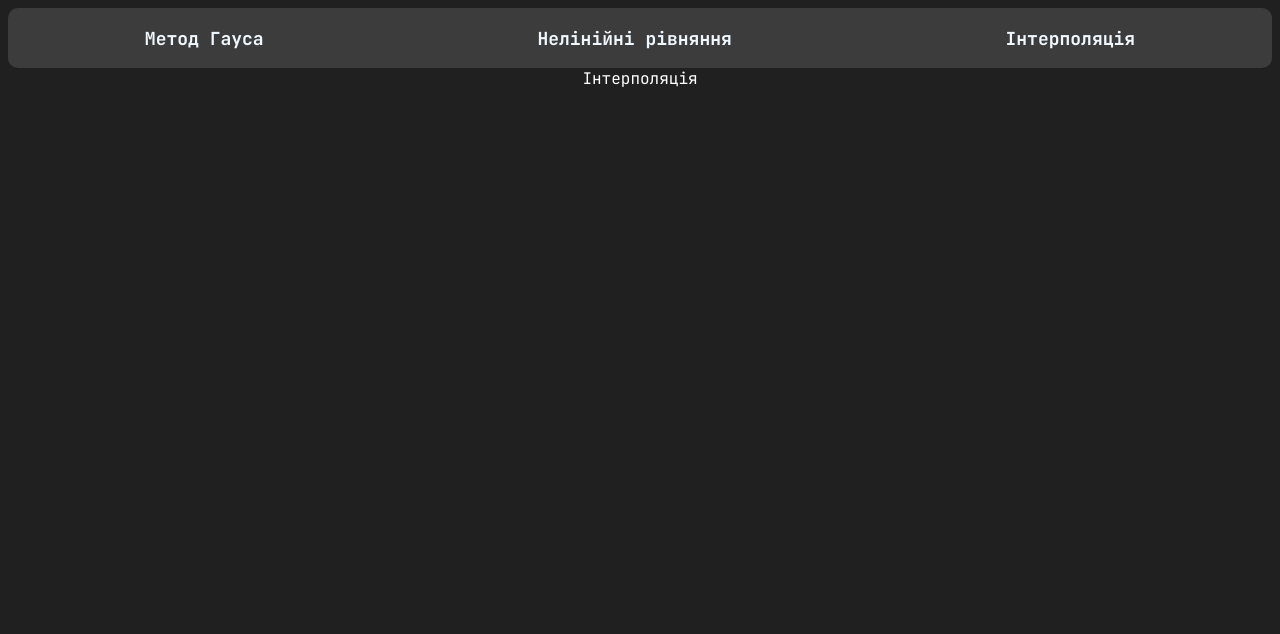
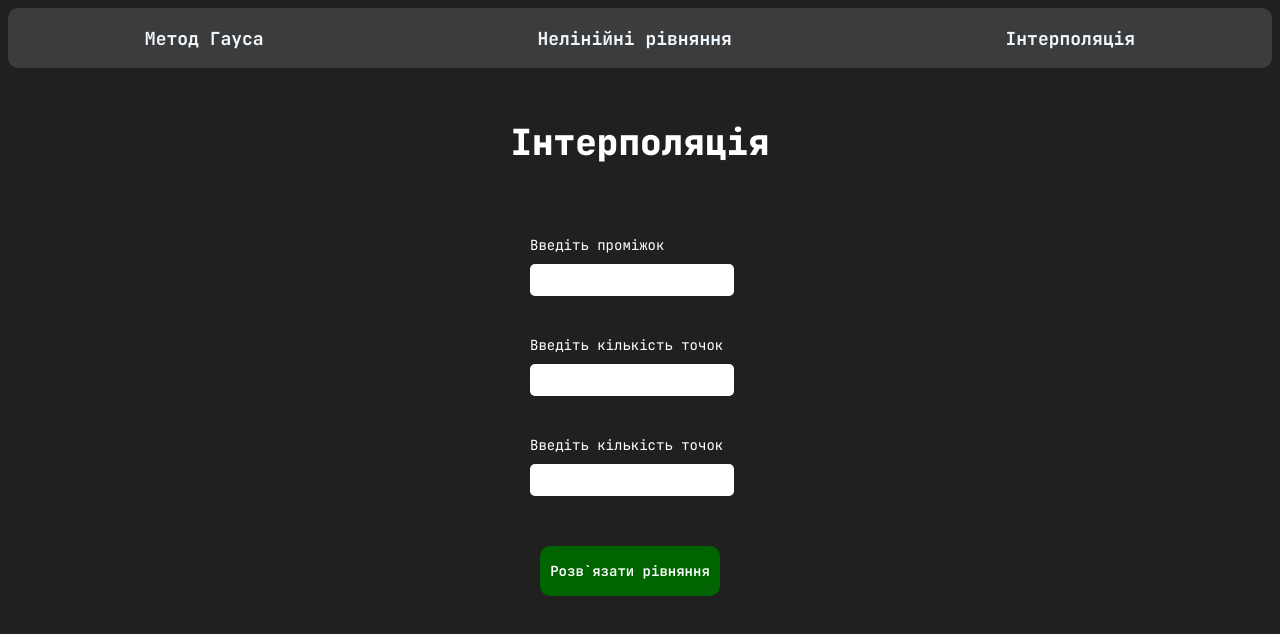
Before and after one commit to Kitukl/NumericalMethods, a React (Vite) app: page /interpolation in a window 1280 px wide. Shown: the top 634 px of the page. Built offline with nearby package versions, Linux system fonts and the light colour scheme.

Commit message:
added inputs

```diff
--- a/src/components/Interpolation/Interpolatian.jsx
+++ b/src/components/Interpolation/Interpolatian.jsx
@@ -1,8 +1,93 @@
 import '../Interpolation/Interpolatian.scss'
+import {useState} from "react";
+import {evaluate, sin} from "mathjs";
 
 const Interpolatian = () => {
+
+    const [numberOfPoints, setNumberOfPoints] = useState('')
+    const [numberOfTestPoints, setNumberOfTestPoints] = useState('')
+    const [x_points, setX_Points] = useState([])
+    const [y_points, setY_Points] = useState([])
+    const [x_test, setX_test] = useState([])
+    const [interval, setInterval] = useState('')
+
+    function linspace() {
+        const arr = createInterval();
+        const res = []
+        const step = (arr[1] - arr[0]) / (numberOfPoints - 1);
+        for (let i = 0; i < numberOfPoints; i++) {
+            res.push(arr[0] + (step * i));
+        }
+        setX_Points(res)
+    }
+
+    const createInterval = () => {
+        const arrange = interval.split(',').map(Number)
+        if (arrange.length === 2 && arrange.every(num => !isNaN(num))) {
+            return arrange
+        } else {
+            return null
+        }
+    }
+
+    const Lagrange = () => {
+        let y_test = []
+        let Li = []
+        for(let i = 0; i < numberOfPoints; i++) {
+            for (let j = 0; j < numberOfPoints; j++) {
+                if (j === i){
+                    continue
+                }
+                Li.push((x_test - x_points(j))/(x_points(i) - x_points(j)))
+            }
+            y_test.push(evaluate(sin(i), {x: i}) * Li[i])
+        }
+    }
+
     return (<main>
-        Інтерполяція
+        <h1>Інтерполяція</h1>
+        <section>
+            <form>
+                <div className='inputs'>
+                    <label htmlFor='matrix-size'>
+                        Введіть проміжок
+                    </label>
+                    <input
+                        type='text'
+                        name='matrix-size'
+                        onChange={e => setInterval(e.target.value)}
+                    />
+                </div>
+                <div className='inputs'>
+                    <label htmlFor='matrix-size'>
+                        Введіть кількість точок
+                    </label>
+                    <input
+                        type='text'
+                        name='matrix-size'
+                        onChange={e => {
+                            setNumberOfPoints(e.target.value)
+                        }}
+                    />
+                </div>
+                <div className='inputs'>
+                    <label htmlFor='matrix-size'>
+                        Введіть кількість точок
+                    </label>
+                    <input
+                        type='text'
+                        name='matrix-size'
+                        onChange={e => {setNumberOfTestPoints(e.target.value)
+                        }}
+                    />
+                </div>
+            </form>
+            <div className='enter-buttons'></div>
+            <button className='solve-button' onClick={linspace}>
+                Розв`язати рівняння
+            </button>
+
+        </section>
     </main>)
 }
 
```
